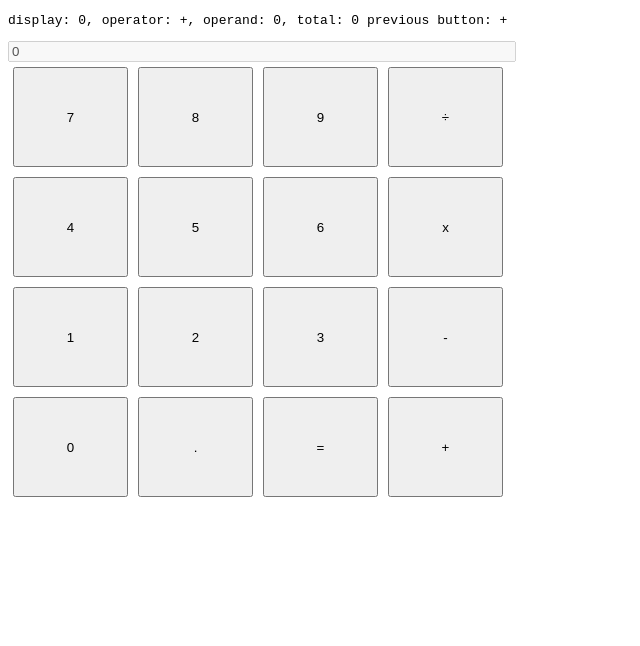
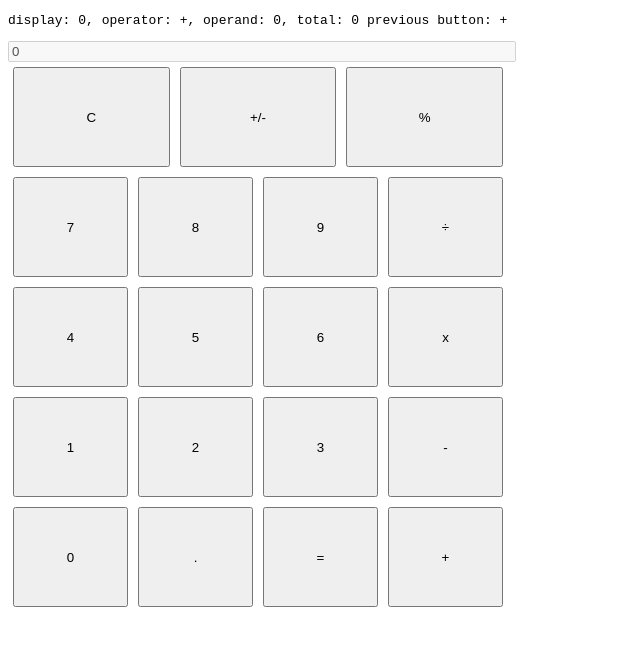
Before and after one commit to slakeyj/calculator, a React (Create React App) app: page / in a window 1280 px wide. Shown: the top 646 px of the page, without its empty margins (0-640 px from the left). Built offline with nearby package versions, Linux system fonts and the light colour scheme.

Commit message:
negative/positive button working

```diff
--- a/src/App.js
+++ b/src/App.js
@@ -44,11 +44,11 @@ const App = () => {
     display: 'flex'
   }
 
-  const gridCellStyle = {
-    flexGrow: '1',
-    height: '100px',
-    width: '50px',
-    margin: '5px'
+  const handleClear = () => {
+    setOperand(0);
+    setDisplay(0);
+    setTotal(0);
+    setOperator('+');
   }
 
   const handleNumber = number => {
@@ -64,26 +64,21 @@ const App = () => {
       setOperand(newOperand);
       setDisplay(newOperand);
     }
-
     if (number === '.') {
-      // removes the trailing 0
       const newOperand = (operand * 1.0).toFixed(1).toString().split('').slice(0, -1).join('')
       setDisplay(newOperand)
       setOperand(newOperand)
     }
   }
 
-  const handleOperator = (symbol) => {
+  const handleOperator = symbol => {
     let newTotal = 0;
     if (previousButtonPress === '=') {
       newTotal = calculate(total, symbol, operand)
-
     } else {
-      console.log('in else total symbol operand', total, symbol, operand)
       newTotal = calculate(operand, symbol, total)
     }
     if (symbol === '=') {
-      console.log('what is operator', operator)
       newTotal = calculate(total, operator, operand);
       setPreviousButtonPress(symbol)
     }
@@ -92,7 +87,24 @@ const App = () => {
     setOperator(symbol)
     setDisplay(newTotal);
     setOperand(0);
+  }
 
+  const handlePercent = () => {
+    const newOperand = operand / 100;
+    setOperand(newOperand);
+    setDisplay(newOperand)
+  }
+
+  const handleNegative = () => {
+    if (previousButtonPress === '=') {
+      const newTotal = total * -1;
+      setTotal(newTotal);
+      setDisplay(newTotal);
+    } else {
+      const newOperand = operand * -1;
+      setOperand(newOperand);
+      setDisplay(newOperand);
+    }
   }
 
   return (
@@ -102,6 +114,12 @@ const App = () => {
       </pre>
       <input disabled value={display} style={{ width: '100%' }}></input>
       <div style={gridStyle}>
+        <div style={rowStyle}>
+
+          <Button onClick={() => { handleClear() }}>C</Button>
+          <Button onClick={() => { handleNegative() }}>+/-</Button>
+          <Button onClick={() => { handlePercent() }}>%</Button>
+        </div>
         <div style={rowStyle}>
           <Button onClick={() => { handleNumber(7) }}>7</Button>
           <Button onClick={() => { handleNumber(8) }}>8</Button>
@@ -134,7 +152,3 @@ const App = () => {
 }
 
 export default App;
-
-
-// multiply, add, subtract, divide
-// text input, buttons for each operator, buttons for each number,
```
